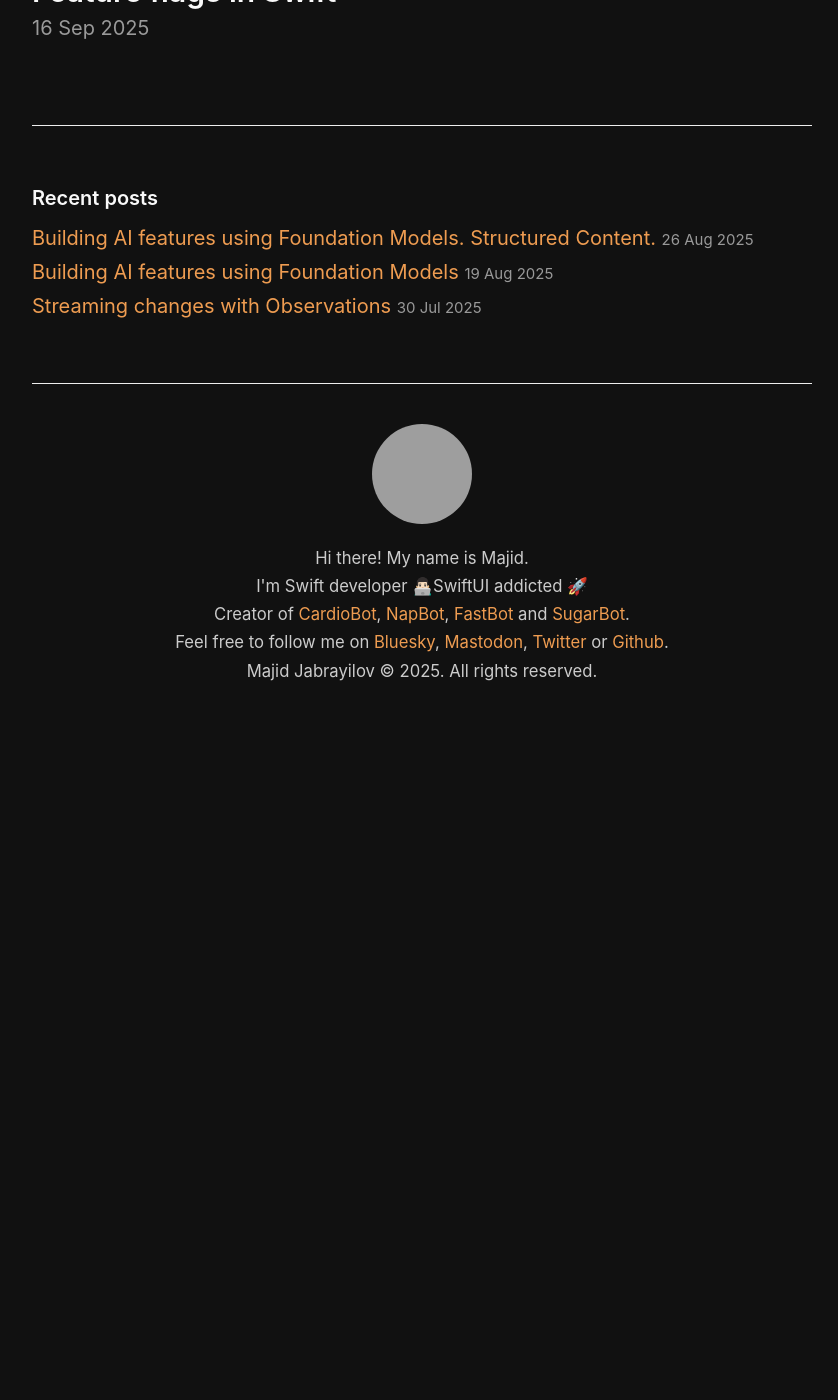
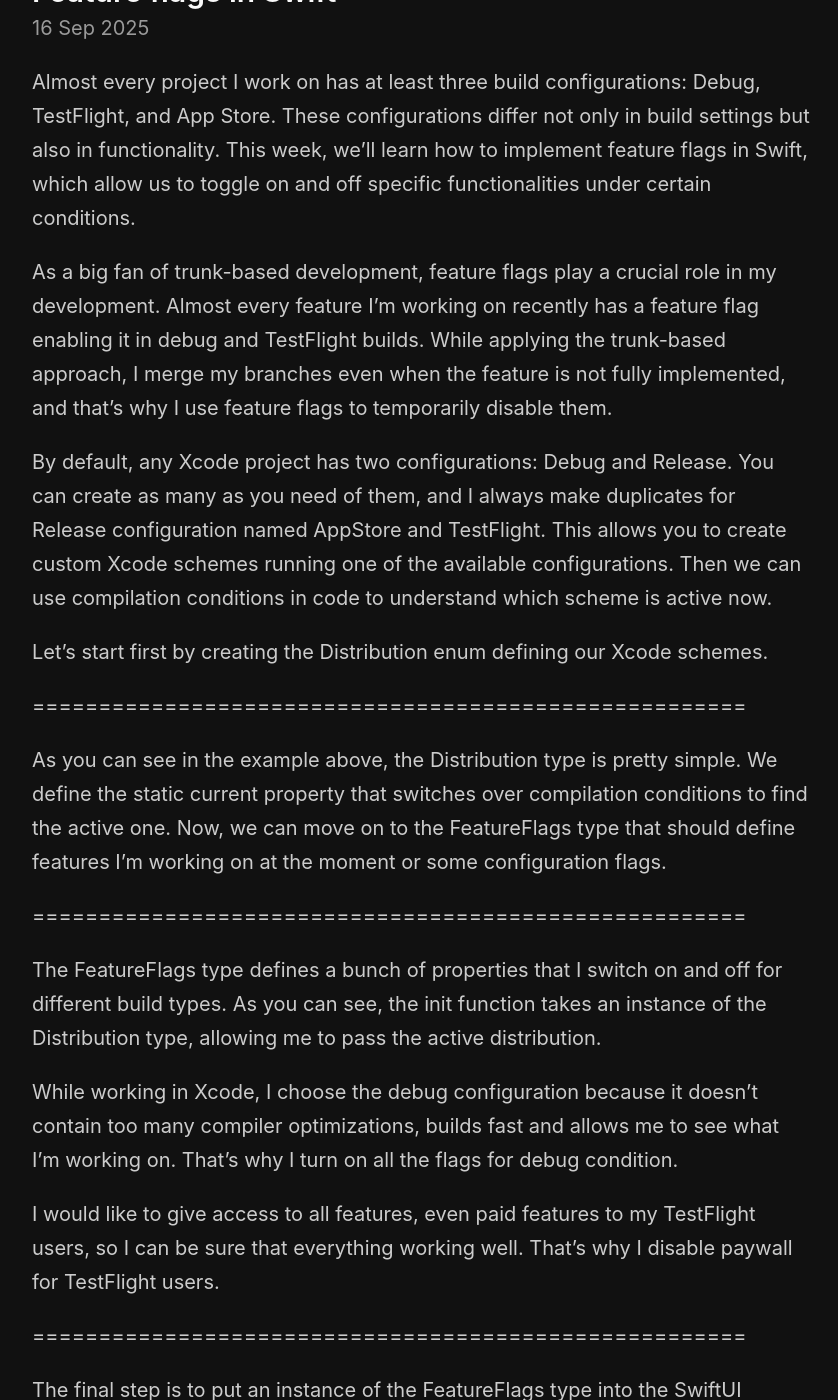
Before and after one commit to mecid/mecid.github.io, a Jekyll site: the page built from _posts/2025-09-16-feature-flags-in-swift.md, in a window 1280 px wide and 1400 px high, scrolled down 211 px. Shown: the whole window, without its empty margins (218-1056 px from the left). Built offline with Jekyll 4.4.1, drawn with Linux system fonts in a browser that asks for light colours; before the commit the page ends 936 px from its top, so only the background shows below that; some of the changed text lies outside the part shown; grey boxes are pictures that could not be loaded.

Commit message:
feature flags post content added

```diff
--- a/_posts/2025-09-16-feature-flags-in-swift.md
+++ b/_posts/2025-09-16-feature-flags-in-swift.md
@@ -2,3 +2,33 @@
 title: Feature flags in Swift
 layout: post
 ---
+
+Almost every project I work on has at least three build configurations: Debug, TestFlight, and App Store. These configurations differ not only in build settings but also in functionality. This week, we’ll learn how to implement feature flags in Swift, which allow us to toggle on and off specific functionalities under certain conditions.
+
+As a big fan of trunk-based development, feature flags play a crucial role in my development. Almost every feature I’m working on recently has a feature flag enabling it in debug and TestFlight builds. While applying the trunk-based approach, I merge my branches even when the feature is not fully implemented, and that’s why I use feature flags to temporarily disable them.
+
+By default, any Xcode project has two configurations: Debug and Release. You can create as many as you need of them, and I always make duplicates for Release configuration named AppStore and TestFlight. This allows you to create custom Xcode schemes running one of the available configurations. Then we can use compilation conditions in code to understand which scheme is active now.
+
+Let’s start first by creating the Distribution enum defining our Xcode schemes.
+
+======================================================
+
+As you can see in the example above, the Distribution type is pretty simple. We define the static current property that switches over compilation conditions to find the active one. Now, we can move on to the FeatureFlags type that should define features I’m working on at the moment or some configuration flags.
+
+======================================================
+
+The FeatureFlags type defines a bunch of properties that I switch on and off for different build types. As you can see, the init function takes an instance of the Distribution type, allowing me to pass the active distribution.
+
+While working in Xcode, I choose the debug configuration because it doesn’t contain too many compiler optimizations, builds fast and allows me to see what I’m working on. That’s why I turn on all the flags for debug condition.
+
+I would like to give access to all features, even paid features to my TestFlight users, so I can be sure that everything working well. That’s why I disable paywall for TestFlight users.
+
+======================================================
+
+The final step is to put an instance of the FeatureFlags type into the SwiftUI environment to share in the view hierarchy so my views cant disable or enable particular functionality.
+
+======================================================
+
+Feature flags aren’t permanent. Treat them as temporary helpers - remove them when the feature is ready and proven. And if your project grows, consider making them remotely configurable to roll out or roll back features instantly. With this approach, you’ll keep your development process fast, safe, and ready for continuous delivery.
+
+When paired with trunk-based development, they let you merge work early and often without worrying about breaking production. You can hide incomplete features behind flags, test them safely in Debug and TestFlight builds, and enable them only when you’re confident they’re ready.
```
